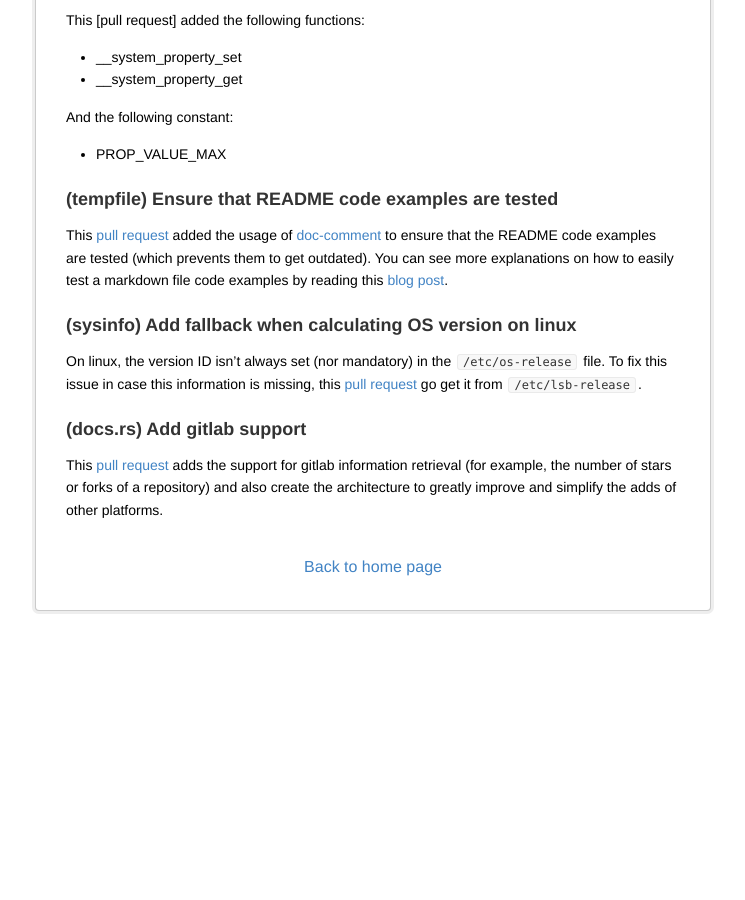
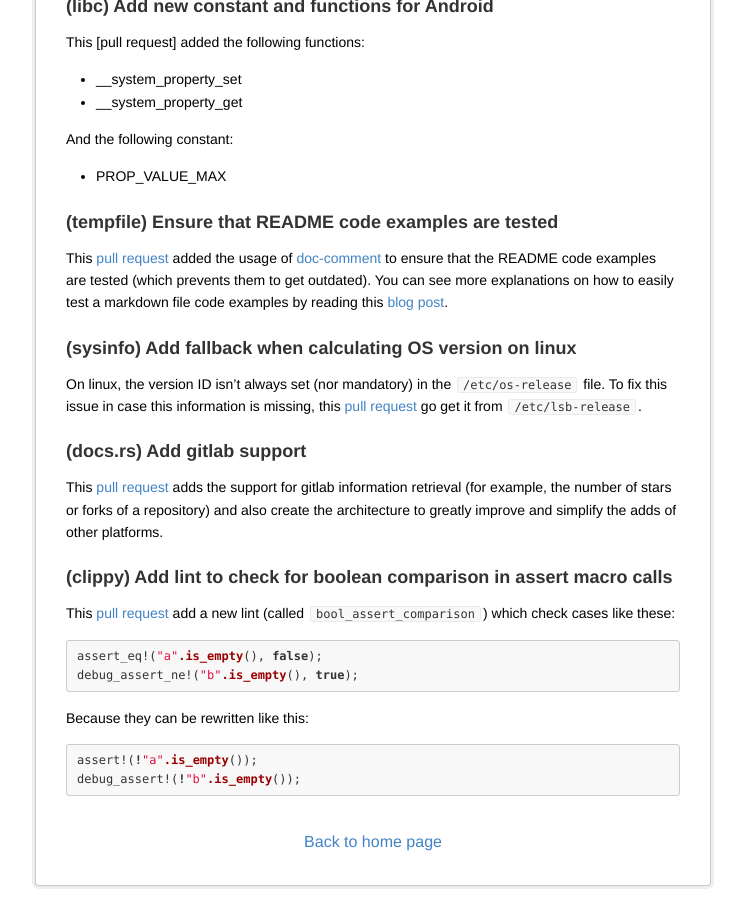
Before and after one commit to yijunyu/trusted-programming.github.io, a Jekyll site: the page built from articles/opensource-contributions.md, in a window 1280 px wide and 900 px high, scrolled down 2991 px. Shown: the whole window, without its empty margins (267-1012 px from the left). Built offline with Jekyll 4.4.1, drawn with Linux system fonts in a browser that asks for light colours; before the commit the page ends 3616 px from its top, so only the background shows below that; some of the changed text lies outside the part shown.

Commit message:
Add new clippy contribution

````diff
--- a/articles/opensource-contributions.md
+++ b/articles/opensource-contributions.md
@@ -125,3 +125,19 @@ On linux, the version ID isn't always set (nor mandatory) in the `/etc/os-releas
 ### (docs.rs) Add gitlab support
 
 This [pull request](https://github.com/rust-lang/docs.rs/pull/1249) adds the support for gitlab information retrieval (for example, the number of stars or forks of a repository) and also create the architecture to greatly improve and simplify the adds of other platforms.
+
+### (clippy) Add lint to check for boolean comparison in assert macro calls
+
+This [pull request](https://github.com/rust-lang/rust-clippy/pull/7083) add a new lint (called `bool_assert_comparison`) which check cases like these:
+
+```rust
+assert_eq!("a".is_empty(), false);
+debug_assert_ne!("b".is_empty(), true);
+```
+
+Because they can be rewritten like this:
+
+```rust
+assert!(!"a".is_empty());
+debug_assert!(!"b".is_empty());
+```
````
